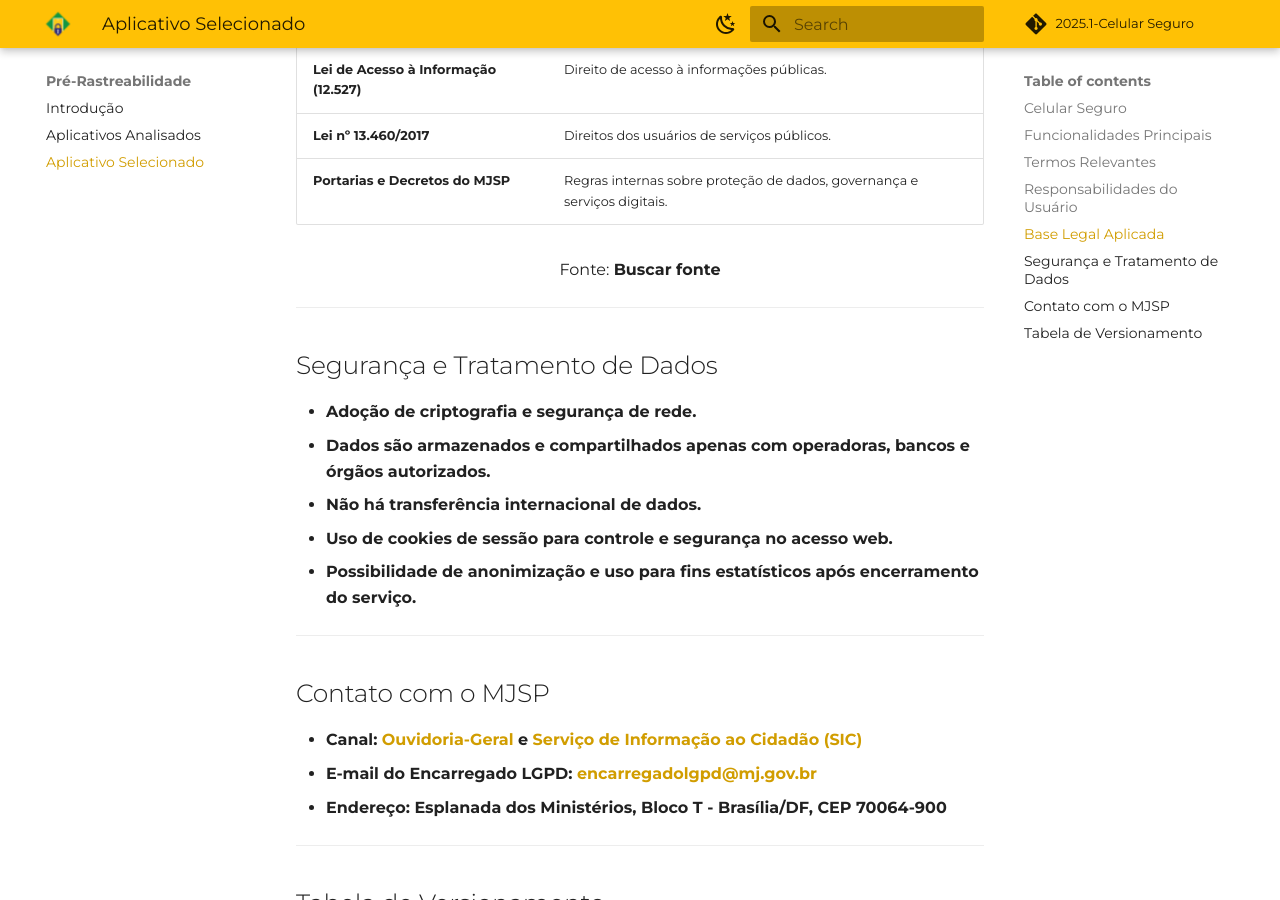
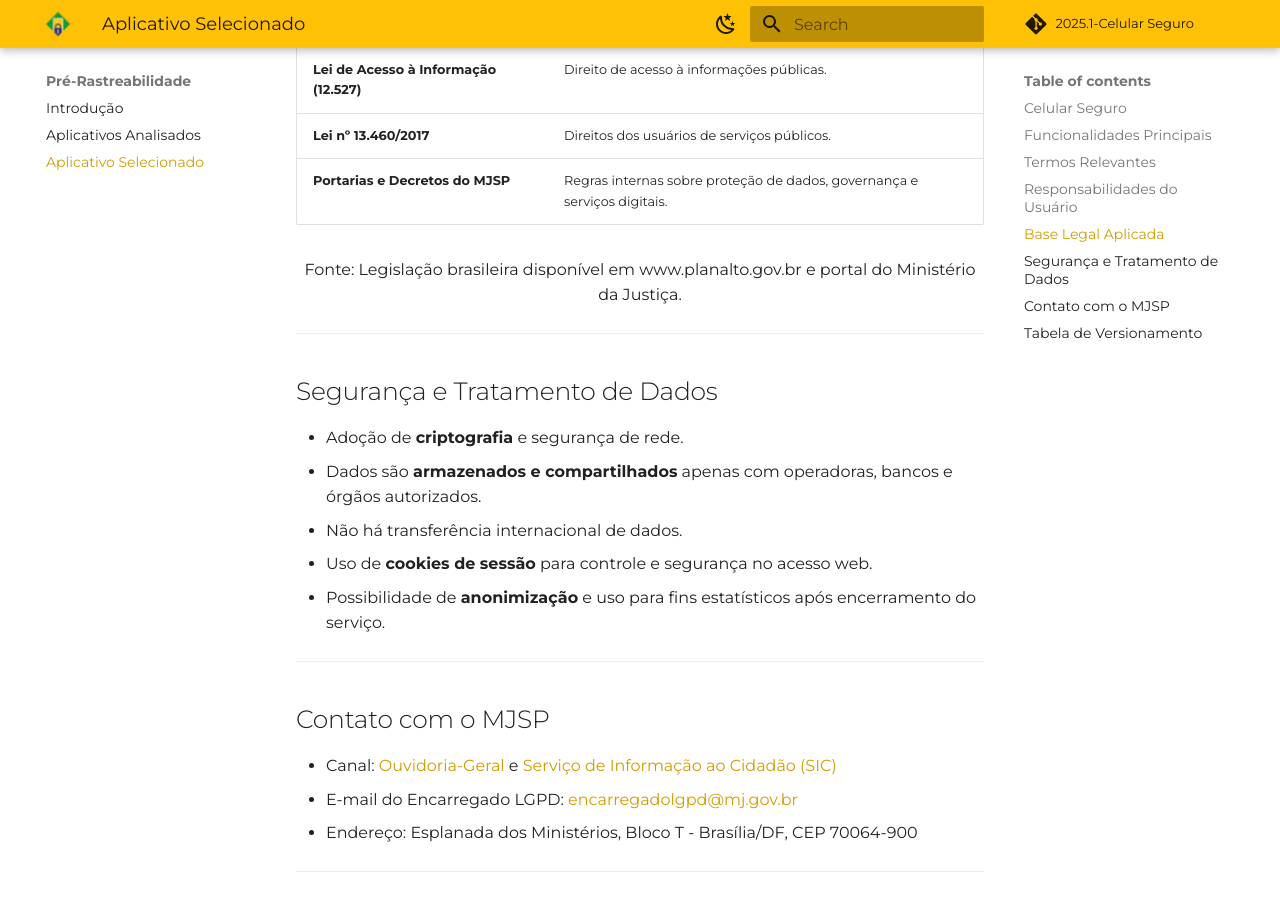
Before and after one commit to Requisitos-de-Software/2025.1-CelularSeguro, an MkDocs documentation site: the page built from Docs/documento-pre-rastreabilidade/aplicativo_selecionado.md, in a window 1280 px wide and 900 px high, scrolled down 2010 px. Built offline with MkDocs 1.6.1 and Material for MkDocs 9.7.7, drawn with Linux system fonts in a browser that asks for light colours; comment, search, counter and statistics services are not loaded.

Commit message:
doc:  adição da fonte ultilizada na tablea 1

```diff
--- a/Docs/documento-pre-rastreabilidade/aplicativo_selecionado.md
+++ b/Docs/documento-pre-rastreabilidade/aplicativo_selecionado.md
@@ -57,7 +57,7 @@
 | **Lei nº 13.460/2017**                     | Direitos dos usuários de serviços públicos.                                   |
 | **Portarias e Decretos do MJSP**           | Regras internas sobre proteção de dados, governança e serviços digitais.      |
 
-<font size="3"><p style="text-align: center">Fonte: <strong>Buscar fonte<strong></p></font>
+<font size="3"><p style="text-align: center">Fonte: Legislação brasileira disponível em www.planalto.gov.br e portal do Ministério da Justiça.</p></font>
 
 ---
 
```
